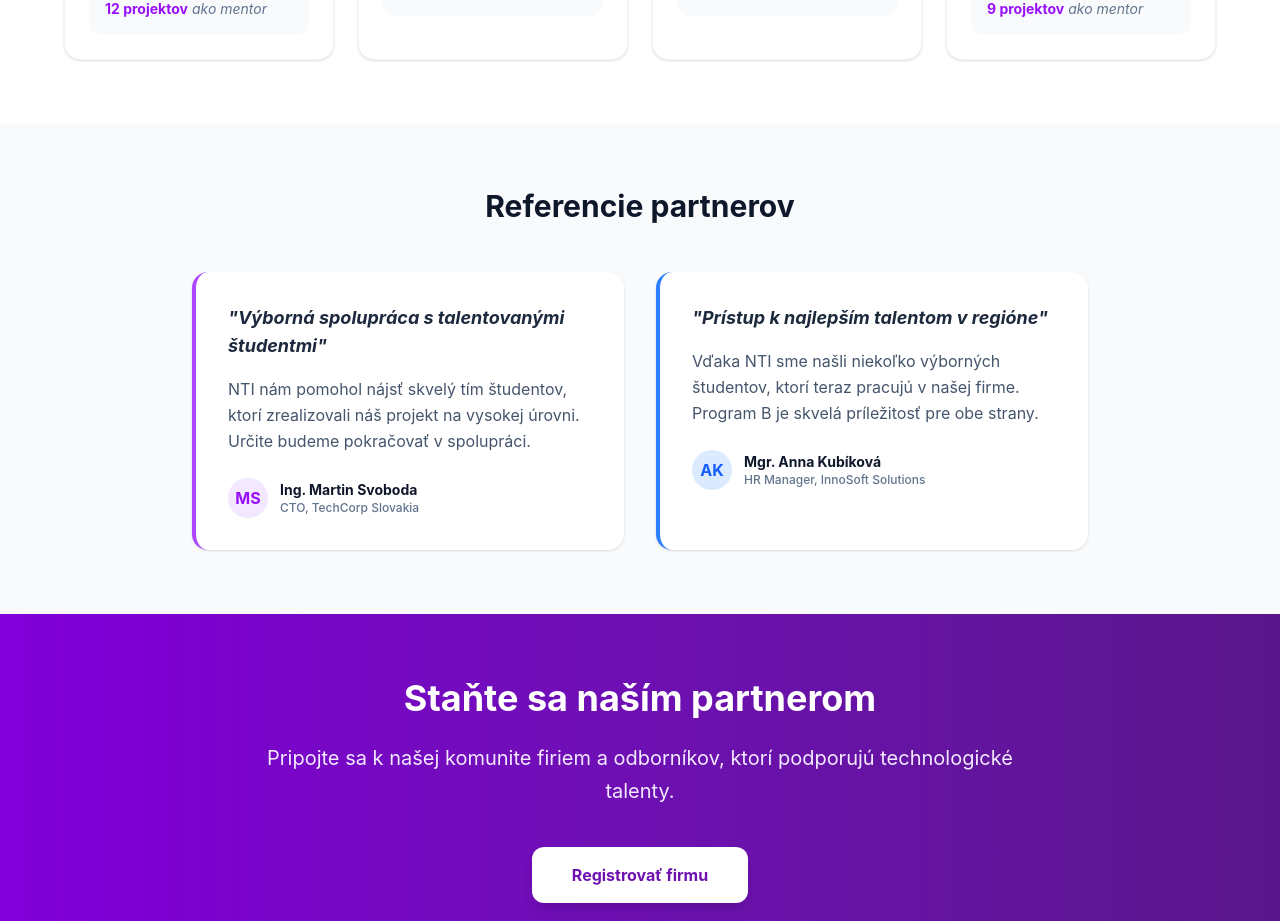
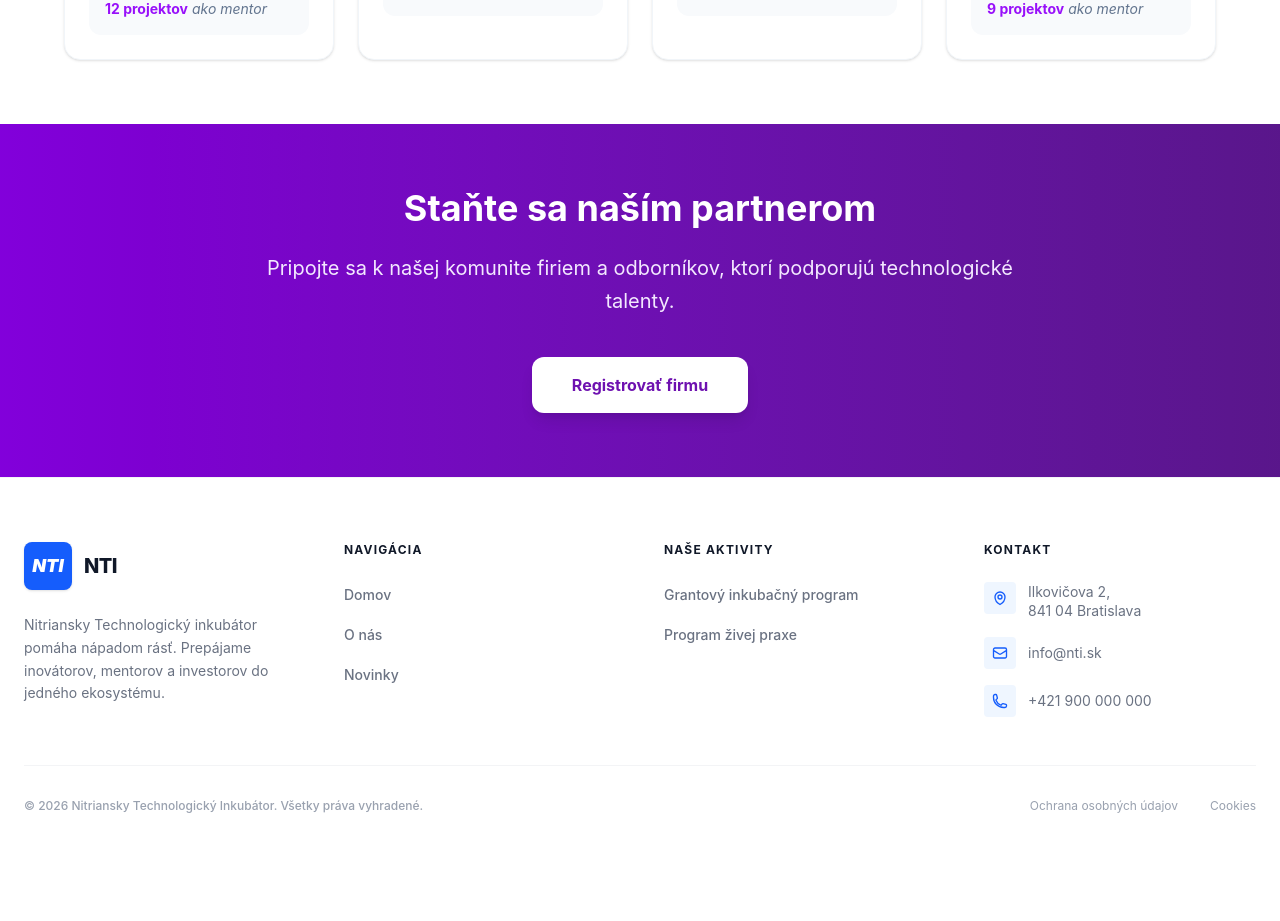
Before and after one commit to VendelinSlezak/FE_nitriansky_technologicky_inkubator, a Vue app: page /partneri-a-mentori in a window 1280 px wide. Shown: the part 2200-3121 px from the top of the page. After the commit the page ends 3046 px from the top, so only its background shows below. Built offline with nearby package versions, Linux system fonts and the light colour scheme.

Commit message:
vylepsenia

```diff
--- a/src/views/adminDashboard/AdminManageAccountsView.vue
+++ b/src/views/adminDashboard/AdminManageAccountsView.vue
@@ -168,8 +168,6 @@
             <tr>
               <th class="px-6 py-4">Používateľ</th>
               <th class="px-6 py-4">Rola</th>
-              <th class="px-6 py-4">Stav</th>
-              <th class="px-6 py-4">Posledné prihlásenie</th>
               <th class="px-6 py-4 text-right">Akcie</th>
             </tr>
           </thead>
@@ -193,17 +191,6 @@
                 </span>
               </td>
 
-              <td class="px-6 py-4 whitespace-nowrap">
-                <span :class="['inline-flex items-center gap-1.5 px-2.5 py-0.5 rounded-full text-xs font-semibold', user.status === 'Aktívny' ? 'bg-emerald-100 text-emerald-700' : 'bg-slate-100 text-slate-600']">
-                  <span :class="['w-1.5 h-1.5 rounded-full', user.status === 'Aktívny' ? 'bg-emerald-500' : 'bg-slate-400']"></span>
-                  {{ user.status }}
-                </span>
-              </td>
-
-              <td class="px-6 py-4 text-slate-500 text-xs font-medium whitespace-nowrap">
-                {{ user.lastLogin }}
-              </td>
-
               <td class="px-6 py-4 text-right whitespace-nowrap">
                 <div class="flex items-center justify-end gap-1">
                   <button @click="editUser(user)" class="p-2 text-slate-400 hover:text-blue-600 transition-colors">
@@ -212,8 +199,8 @@
                     </svg>
                   </button>
                   <button @click="deleteUser(user.id)" class="p-2 text-slate-400 hover:text-rose-600 transition-colors">
-                    <svg class="h-5 w-5" fill="none" stroke="currentColor" viewBox="0 0 24 24">
-                      <path stroke-linecap="round" stroke-linejoin="round" stroke-width="2" d="M19 7l-.867 12.142A2 2 0 0116.138 21H7.862a2 2 0 01-1.995-1.858L5 7m5 4v6m4-4v6m4-10V4a1 1 0 00-1-1h-4a1 1 0 00-1 1v3M4 7h16" />
+                    <svg class="h-5 w-5" fill="none" stroke="currentColor" viewBox="0 0 24 24" xmlns="http://www.w3.org/2000/svg">
+                      <path stroke-linecap="round" stroke-linejoin="round" stroke-width="2" d="M3 6h18m-2 0v14a2 2 0 01-2 2H7a2 2 0 01-2-2V6m3 0V4a2 2 0 012-2h4a2 2 0 012 2v2m-6 5v6m4-6v6" />
                     </svg>
                   </button>
                 </div>
--- a/src/views/firmDashboard/FirmChallengeView.vue
+++ b/src/views/firmDashboard/FirmChallengeView.vue
@@ -145,14 +145,6 @@
               </div>
             </div>
           </div>
-
-          <button
-            v-if="challenge.status === 'V realizácii'"
-            @click="finishChallenge"
-            class="w-full mt-10 py-4 bg-slate-900 text-white rounded-2xl font-black text-sm uppercase tracking-widest hover:bg-black transition-all active:scale-95 shadow-xl shadow-slate-200"
-          >
-            Ukončiť realizáciu výzvy
-          </button>
         </section>
 
       </div>
@@ -210,11 +202,6 @@ export default {
     createDraft() {
       console.log("Vytváram nový draft...");
     },
-    finishChallenge() {
-      if(confirm("Potvrdením ukončíte realizáciu. Táto akcia je nezvratná.")) {
-        this.challenge.status = 'Ukončené';
-      }
-    }
   }
 }
 </script>
--- a/src/views/login/LoginView.vue
+++ b/src/views/login/LoginView.vue
@@ -102,7 +102,7 @@ export default {
         name: 'Ján Nový',
         role: 'Admin',
         avatar: null,
-        dashboard: '/admin-dashboard',
+        dashboard: '/admin-dashboard/edit-news',
       },
       administrator_firmy: {
         name: 'Ján Nový',
@@ -135,8 +135,8 @@ export default {
 
       setTimeout(() => {
         this.loading = false;
-        this.login(this.admin);
-        this.$router.push(this.admin.dashboard);
+        this.login(this.student);
+        this.$router.push(this.student.dashboard);
       }, 300);
     }
   }
--- a/src/views/mentorDashboard/MentorDashboardView.vue
+++ b/src/views/mentorDashboard/MentorDashboardView.vue
@@ -31,7 +31,6 @@
                 >
                   {{ project.program }}
                 </span>
-                <span class="text-xs text-gray-400 font-medium italic">Posledná aktivita: {{ project.lastActivity }}</span>
               </div>
               <h3 class="text-xl font-bold text-gray-900 leading-tight mb-2 mt-2">
                 {{ project.title }}
--- a/src/views/mentorDashboard/MentorProjectView.vue
+++ b/src/views/mentorDashboard/MentorProjectView.vue
@@ -87,7 +87,7 @@
         </div>
       </section>
 
-      <section class="bg-white rounded-2xl shadow-sm border border-gray-200 p-6">
+      <!-- <section class="bg-white rounded-2xl shadow-sm border border-gray-200 p-6">
         <div class="w-full flex items-center justify-between mb-4">
             <div class="flex items-center gap-3">
                 <div class="w-10 h-10 text-blue-600 rounded-xl flex items-center justify-center font-bold">
@@ -115,7 +115,7 @@
             </button>
           </div>
         </div>
-      </section>
+      </section> -->
 
       <section class="bg-white rounded-2xl shadow-sm border border-gray-200 p-6 md:p-8">
         <h2 class="text-2xl font-black text-gray-900 mb-8">Míľniky projektu</h2>
--- a/src/views/publicWeb/AboutView.vue
+++ b/src/views/publicWeb/AboutView.vue
@@ -86,23 +86,6 @@
                 </div>
               </div>
             </div>
-
-            <div>
-              <h2 class="text-3xl font-bold mb-8 text-slate-900">Administratíva a vedenie</h2>
-              <p class="text-slate-600 leading-relaxed mb-8">
-                Náš tím tvoria experti na procesné riadenie, business development a technológie,
-                ktorí zabezpečujú hladký priebeh od registrácie až po finálny report.
-              </p>
-              <div class="grid grid-cols-2 gap-6">
-                <div v-for="n in 2" :key="n" class="flex items-center gap-4">
-                  <div class="w-16 h-16 rounded-full bg-slate-200 animate-pulse"></div>
-                  <div>
-                    <div class="h-4 w-24 bg-slate-200 rounded mb-2"></div>
-                    <div class="h-3 w-16 bg-slate-100 rounded"></div>
-                  </div>
-                </div>
-              </div>
-            </div>
           </div>
         </div>
       </div>
--- a/src/views/publicWeb/PartnersAndMentorsView.vue
+++ b/src/views/publicWeb/PartnersAndMentorsView.vue
@@ -88,41 +88,6 @@
       </div>
     </section>
 
-    <section class="py-16 bg-slate-50">
-      <div class="container mx-auto px-4">
-        <h2 class="text-3xl font-bold mb-12 text-center">Referencie partnerov</h2>
-        <div class="grid md:grid-cols-2 gap-8 max-w-4xl mx-auto">
-          <div class="bg-white p-8 rounded-2xl border-l-4 border-l-purple-500 shadow-sm">
-            <h4 class="text-lg font-bold mb-4 italic text-slate-800">"Výborná spolupráca s talentovanými študentmi"</h4>
-            <p class="text-slate-600 mb-6 leading-relaxed">
-              NTI nám pomohol nájsť skvelý tím študentov, ktorí zrealizovali náš projekt na vysokej úrovni. Určite budeme pokračovať v spolupráci.
-            </p>
-            <div class="flex items-center gap-3">
-              <div class="w-10 h-10 rounded-full bg-purple-100 flex items-center justify-center text-purple-600 font-bold">MS</div>
-              <div>
-                <div class="font-bold text-sm">Ing. Martin Svoboda</div>
-                <div class="text-xs text-slate-500 font-medium">CTO, TechCorp Slovakia</div>
-              </div>
-            </div>
-          </div>
-
-          <div class="bg-white p-8 rounded-2xl border-l-4 border-l-blue-500 shadow-sm">
-            <h4 class="text-lg font-bold mb-4 italic text-slate-800">"Prístup k najlepším talentom v regióne"</h4>
-            <p class="text-slate-600 mb-6 leading-relaxed">
-              Vďaka NTI sme našli niekoľko výborných študentov, ktorí teraz pracujú v našej firme. Program B je skvelá príležitosť pre obe strany.
-            </p>
-            <div class="flex items-center gap-3">
-              <div class="w-10 h-10 rounded-full bg-blue-100 flex items-center justify-center text-blue-600 font-bold">AK</div>
-              <div>
-                <div class="font-bold text-sm">Mgr. Anna Kubíková</div>
-                <div class="text-xs text-slate-500 font-medium">HR Manager, InnoSoft Solutions</div>
-              </div>
-            </div>
-          </div>
-        </div>
-      </div>
-    </section>
-
     <section class="py-16 bg-gradient-to-r from-purple-700 to-purple-900 text-white text-center">
       <div class="container mx-auto px-4">
         <div class="max-w-3xl mx-auto">
--- a/src/views/publicWeb/ProgramBView.vue
+++ b/src/views/publicWeb/ProgramBView.vue
@@ -103,20 +103,6 @@
       </div>
     </section>
 
-    <section class="py-16 bg-white">
-      <div class="container mx-auto px-4 text-center">
-        <h2 class="text-3xl font-bold mb-12">Príklady úspešných projektov</h2>
-        <div class="grid md:grid-cols-3 gap-6 max-w-5xl mx-auto text-left">
-          <div v-for="(story, index) in successStories" :key="'story-' + index"
-               class="bg-white p-6 rounded-2xl shadow-sm border border-slate-100">
-            <h4 class="text-lg font-bold text-slate-800 mb-1">{{ story.title }}</h4>
-            <p class="text-sm font-medium text-green-600 mb-4">{{ story.subtitle }}</p>
-            <p class="text-sm text-slate-600 leading-relaxed">{{ story.text }}</p>
-          </div>
-        </div>
-      </div>
-    </section>
-
     <section class="py-20 bg-gradient-to-r from-green-700 to-green-900 text-white text-center">
       <div class="container mx-auto px-4">
         <h2 class="text-4xl font-bold mb-6 tracking-tight">Zapojte sa do Programu B</h2>
--- a/src/views/studentDashboard/StudentDashboardView.vue
+++ b/src/views/studentDashboard/StudentDashboardView.vue
@@ -203,7 +203,7 @@ export default {
   data() {
     return {
       studentName: "Ján",
-      stavStudenta: "zaklad", // 'zaklad', 'pozvany', 'clen_timu'
+      stavStudenta: "clen_timu", // 'zaklad', 'pozvany', 'clen_timu'
       otvorenyProjektId: null,
 
       posledneProjekty: [
```
Also changed, not shown: src/views/studentDashboard/StudentTeamleaderDashboardView.vue (+8 -8 lines).
